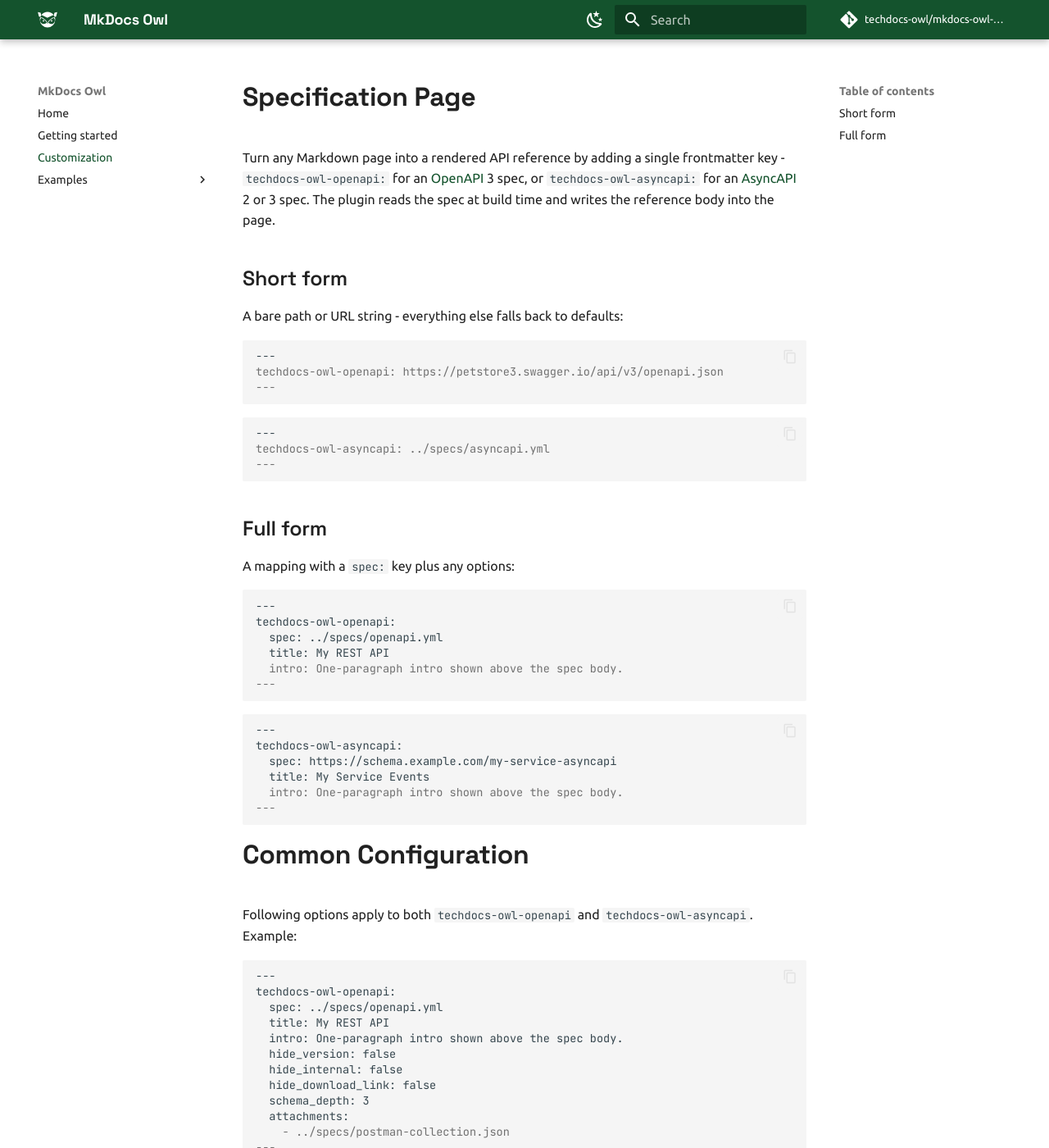
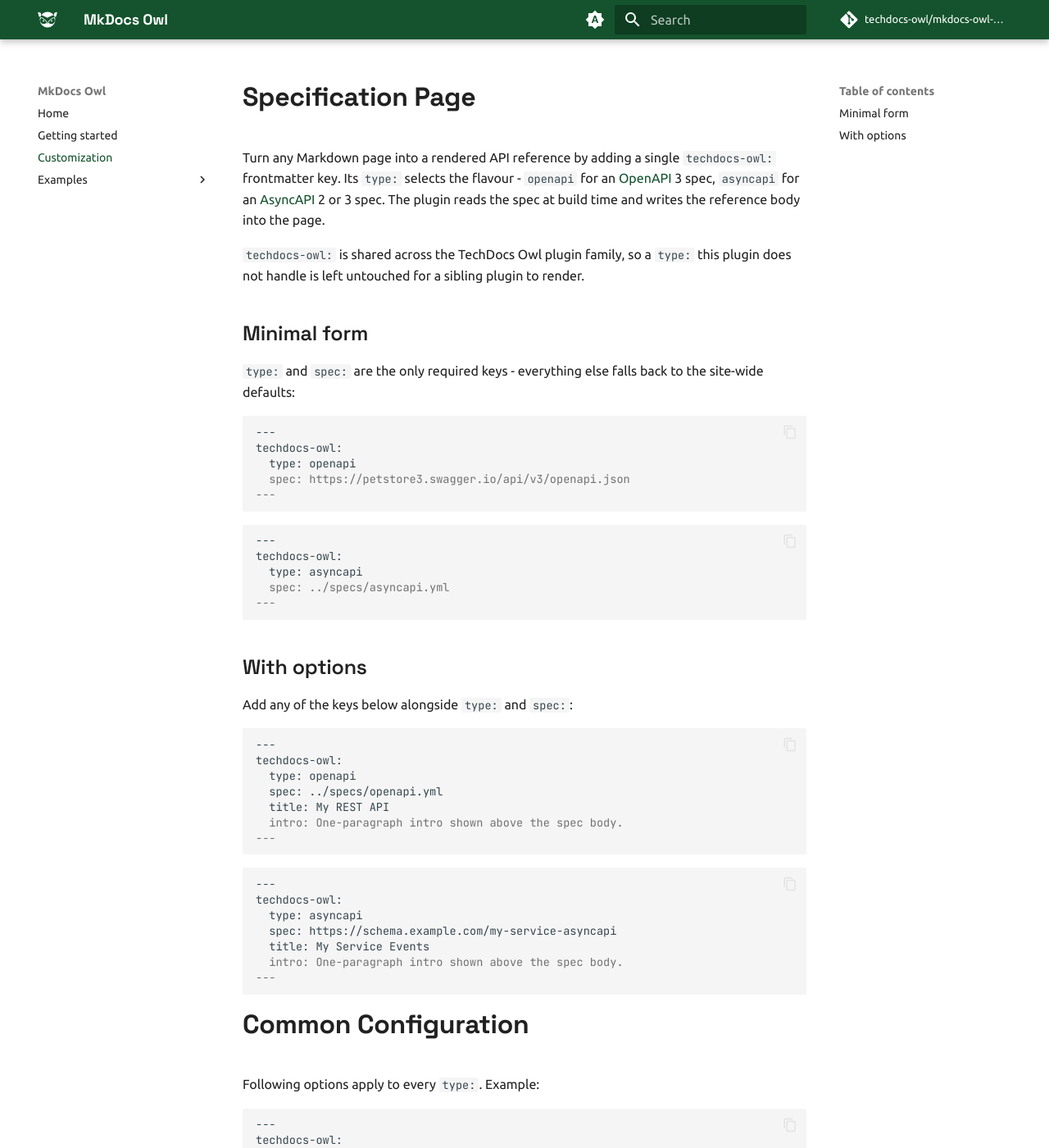
Before and after one commit to techdocs-owl/mkdocs-owl-api, an MkDocs documentation site: the page built from docs/customization.md, in a window 1280 px wide and 1400 px high. Shown: the whole window at 82% size. Built offline with MkDocs 1.6.1 and Material for MkDocs 9.7.7, drawn with Linux system fonts in a browser that asks for light colours; comment, search, counter and statistics services are not loaded; some of the changed text lies outside the part shown.

Commit message:
docs update

````diff
--- a/docs/customization.md
+++ b/docs/customization.md
@@ -1,33 +1,43 @@
 # Specification Page
 
-Turn any Markdown page into a rendered API reference by adding a single  frontmatter key - `techdocs-owl-openapi:` for an
-[OpenAPI](https://www.openapis.org) 3 spec, or `techdocs-owl-asyncapi:` for an [AsyncAPI](https://www.asyncapi.com) 2
-or 3 spec. The plugin reads the spec at build time and writes the
-reference body into the page.
+Turn any Markdown page into a rendered API reference by adding a single
+`techdocs-owl:` frontmatter key. Its `type:` selects the flavour - `openapi`
+for an [OpenAPI](https://www.openapis.org) 3 spec, `asyncapi` for an
+[AsyncAPI](https://www.asyncapi.com) 2 or 3 spec. The plugin reads the spec at
+build time and writes the reference body into the page.
 
-## Short form
+`techdocs-owl:` is shared across the TechDocs Owl plugin family, so a `type:`
+this plugin does not handle is left untouched for a sibling plugin to render.
 
-A bare path or URL string - everything else falls back to defaults:
+## Minimal form
+
+`type:` and `spec:` are the only required keys - everything else falls back to
+the site-wide defaults:
 
 ```markdown
 ---
-techdocs-owl-openapi: https://petstore3.swagger.io/api/v3/openapi.json
+techdocs-owl:
+  type: openapi
+  spec: https://petstore3.swagger.io/api/v3/openapi.json
 ---
 ```
 
 ```markdown
 ---
-techdocs-owl-asyncapi: ../specs/asyncapi.yml
+techdocs-owl:
+  type: asyncapi
+  spec: ../specs/asyncapi.yml
 ---
 ```
 
-## Full form
+## With options
 
-A mapping with a `spec:` key plus any options:
+Add any of the keys below alongside `type:` and `spec:`:
 
 ```markdown
 ---
-techdocs-owl-openapi:
+techdocs-owl:
+  type: openapi
   spec: ../specs/openapi.yml
   title: My REST API
   intro: One-paragraph intro shown above the spec body.
@@ -45,12 +56,13 @@
 
 # Common Configuration
 
-Following options apply to both `techdocs-owl-openapi` and `techdocs-owl-asyncapi`.
+Following options apply to every `type:`.
 Example:
 
 ```markdown
 ---
-techdocs-owl-openapi:
+techdocs-owl:
+  type: openapi
   spec: ../specs/openapi.yml
   title: My REST API
   intro: One-paragraph intro shown above the spec body.
@@ -65,6 +77,7 @@
 
 | Key | Type | Default | Effect |
 |---|---|---|---|
+| `type` | string | - | **Required.** `openapi` or `asyncapi`. |
 | `spec` | string | - | **Required.** Path or URL to the spec file. |
 | `title` | string | `info.title` | Page H1. |
 | `intro` | markdown | - | Shown between the title and metadata block. |
@@ -126,7 +140,7 @@
 
 # OpenAPI Configuration
 
-`techdocs-owl-openapi` accepts an OpenAPI 3 document and uses only the
+`type: openapi` accepts an OpenAPI 3 document and uses only the
 [common options](#common-configuration) above - there are no OpenAPI-only keys.
 
 It renders, in order, skipping any section absent from the spec:
@@ -141,7 +155,7 @@
 
 # AsyncAPI Configuration
 
-`techdocs-owl-asyncapi` accepts an AsyncAPI 2.x or 3.0 document. On top
+`type: asyncapi` accepts an AsyncAPI 2.x or 3.0 document. On top
 of the [common options](#common-configuration), it adds a few keys for
 trimming sections that are specific to event-driven specs:
 
--- a/mkdocs.yml
+++ b/mkdocs.yml
@@ -29,6 +29,10 @@
     - content.code.copy
     - toc.follow
   palette:
+    - media: "(prefers-color-scheme)"
+      toggle:
+        icon: material/brightness-auto
+        name: Switch to light mode
     - media: "(prefers-color-scheme: light)"
       scheme: default
       primary: custom
@@ -42,7 +46,7 @@
       accent: custom
       toggle:
         icon: material/weather-sunny
-        name: Switch to light mode
+        name: Switch to system preference
 
 extra_css:
   - stylesheets/extra.css
````
Also changed, not shown: other parts of docs/customization.md (+4 -2 lines), docs/examples/petstore.md (+2 -1 lines), docs/examples/streetlight.md (+2 -1 lines), docs/getting-started.md (+12 -2 lines), docs/index.md (+3 -1 lines).
